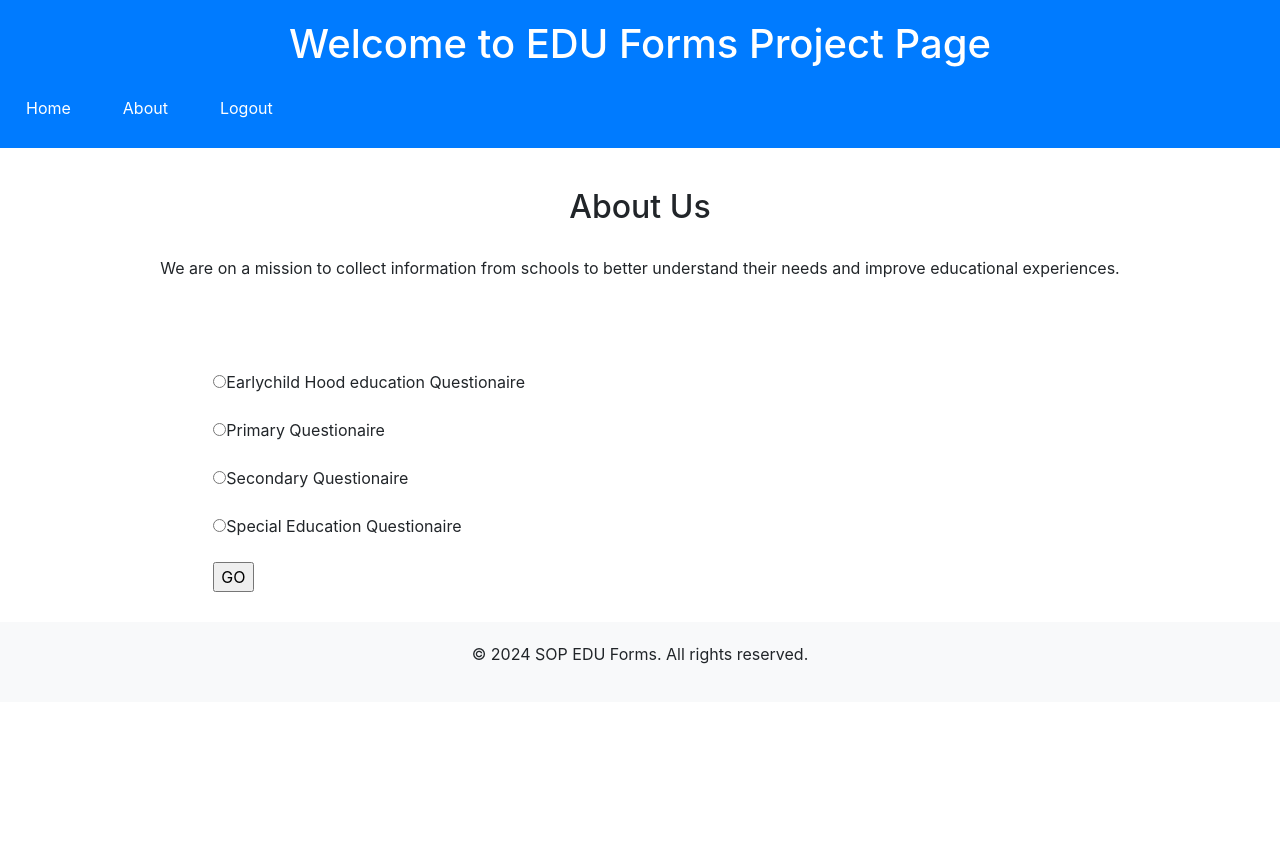
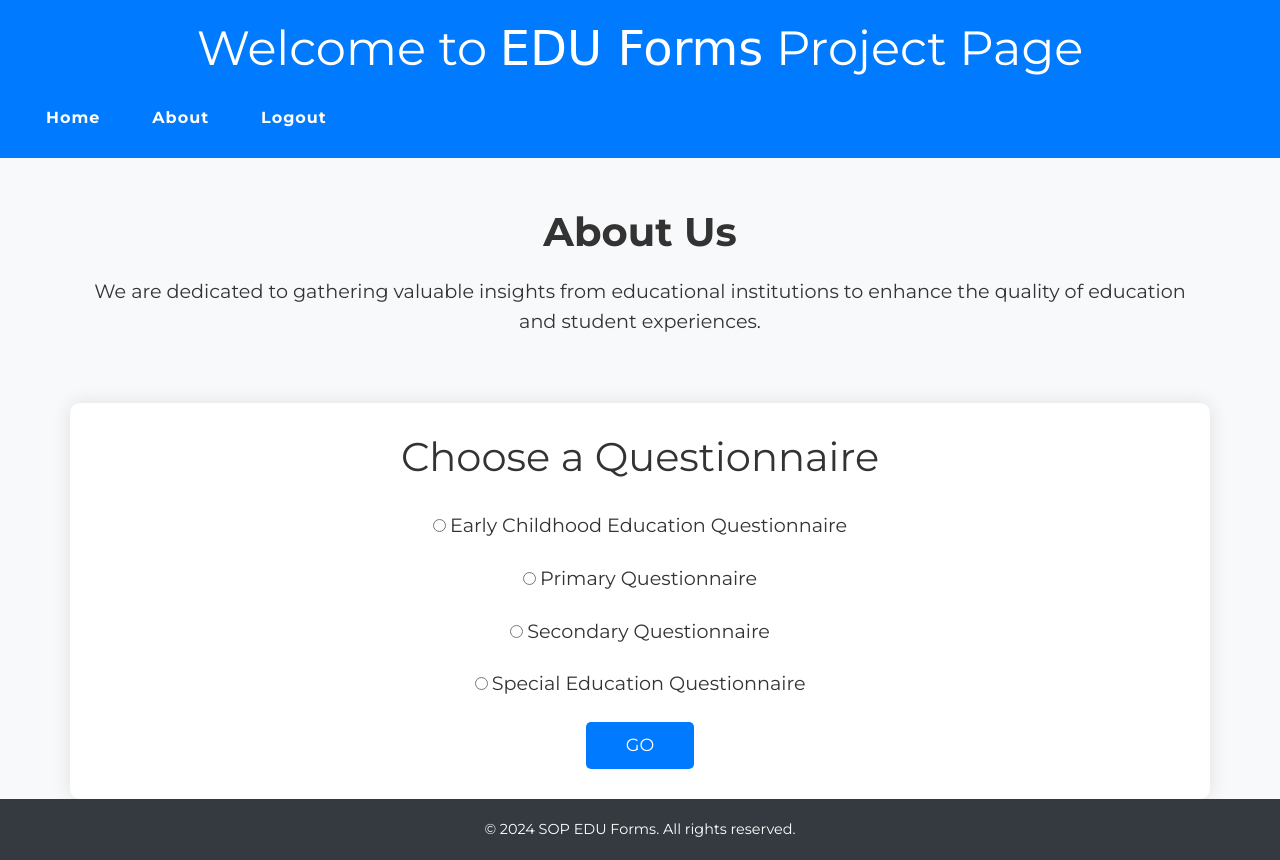
Before and after one commit to mildredfakoya/edu, a plain HTML site: page index.html in a window 1280 px wide. Before the commit the page ends 800 px from the top, so only its background shows below. Drawn offline with nearby package versions, Linux system fonts and the light colour scheme.

Commit message:
updated the homepage design

```diff
--- a/index.html
+++ b/index.html
@@ -5,12 +5,84 @@
   <meta name="viewport" content="width=device-width, initial-scale=1.0">
   <title>SOP Internship Forms Page</title>
   <link rel="stylesheet" href="https://stackpath.bootstrapcdn.com/bootstrap/4.3.1/css/bootstrap.min.css">
-  <link rel="stylesheet" href="css/main.css">
+  <link href="https://fonts.googleapis.com/css2?family=Montserrat:wght@400;700&display=swap" rel="stylesheet">
+  <style>
+    body {
+      font-family: 'Montserrat', sans-serif;
+      background-color: #f8f9fa;
+      color: #333;
+      margin: 0;
+      padding: 0;
+    }
+    header {
+      background-color: #007bff;
+      padding: 20px;
+      color: #fff;
+      text-align: center;
+    }
+    .nav {
+      margin-top: 20px;
+      text-align: center;
+    }
+    .nav a {
+      color: #fff;
+      text-decoration: none;
+      margin: 0 10px;
+      font-weight: 700;
+      letter-spacing: 1px;
+    }
+    .nav a:hover {
+      color: #f0f0f0;
+    }
+    .section {
+      padding: 50px 0;
+      text-align: center;
+    }
+    .about h2 {
+      font-size: 2.5rem;
+      margin-bottom: 20px;
+      font-weight: 700;
+    }
+    .about p {
+      font-size: 1.2rem;
+      line-height: 1.6;
+    }
+    .form-container {
+      background-color: #fff;
+      border-radius: 10px;
+      padding: 30px;
+      box-shadow: 0 0 20px rgba(0, 0, 0, 0.1);
+      text-align: center;
+    }
+    #submit-btn {
+      background-color: #007bff;
+      color: #fff;
+      border: none;
+      padding: 10px 40px;
+      font-size: 1.1rem;
+      cursor: pointer;
+      border-radius: 5px;
+      transition: background-color 0.3s;
+    }
+    #submit-btn:hover {
+      background-color: #0056b3;
+    }
+    footer {
+      background-color: #343a40;
+      padding: 20px 0;
+      color: #fff;
+      text-align: center;
+    }
+    footer p {
+      margin: 0;
+      font-size: 0.9rem;
+    }
+  </style>
 </head>
 <body>
 
 <header class="header">
-    <h1>Welcome to EDU Forms Project Page</h1>
+  <h1 style="font-size: 3rem;">Welcome to <span style="font-family: 'Pacifico', cursive;">EDU Forms</span> Project Page</h1>
   <!-- Navigation -->
   <nav class="nav">
     <a class="nav-link" href="#">Home</a>
@@ -22,37 +94,62 @@
 <section class="about section">
   <div class="container">
     <h2 class="section-heading">About Us</h2>
-      <p class="section-content">We are on a mission to collect information from schools to better understand their needs and improve educational experiences.</p>
+    <p class="section-content">We are dedicated to gathering valuable insights from educational institutions to enhance the quality of education and student experiences.</p>
   </div>
 </section>
 
-  <div class="row" style="margin-top: 20px; margin-bottom: 20px;">
-    <div class="col-2"></div>
-    <div class="col-8">
-      <form method ="post" name = "choices">
-        <input type = "radio" name ="type" value = "earlychild"/>Earlychild Hood education Questionaire<br/><br/>
-        <input type = "radio" name ="type" value = "pri"/>Primary Questionaire<br/><br/>
-        <input type = "radio" name ="type" value = "sec"/>Secondary Questionaire<br/><br/>
-        <input type = "radio" name ="type" value = "Special"/>Special Education Questionaire<br/><br/>
-        <input type = submit name = submit value = GO>
+<div class="container form-container">
+  <h2 style="font-size: 2.5rem; margin-bottom: 30px;">Choose a Questionnaire</h2>
+  <form method="post" name="choices">
+    <div class="form-group">
+      <input type="radio" id="earlychild" name="type" value="earlychild">
+      <label for="earlychild" style="font-size: 1.2rem;">Early Childhood Education Questionnaire</label><br>
+    </div>
+    <div class="form-group">
+      <input type="radio" id="pri" name="type" value="pri">
+      <label for="pri" style="font-size: 1.2rem;">Primary Questionnaire</label><br>
+    </div>
+    <div class="form-group">
+      <input type="radio" id="sec" name="type" value="sec">
+      <label for="sec" style="font-size: 1.2rem;">Secondary Questionnaire</label><br>
+    </div>
+    <div class="form-group">
+      <input type="radio" id="special" name="type" value="Special">
+      <label for="special" style="font-size: 1.2rem;">Special Education Questionnaire</label><br>
+    </div>
+    <button type="submit" id="submit-btn" name="submit">GO</button>
   </form>
-
 </div>
-    <div class="col-2"></div>
-
-  </div>
-
 
 <footer class="footer">
   <div class="container">
     <p>© 2024 SOP EDU Forms. All rights reserved.</p>
   </div>
 </footer>
+
 <script>
-let formvalue = document.forms.choices.type.value;
-if(formvalue == earlychild){
+  const submitBtn = document.getElementById("submit-btn");
+  submitBtn.addEventListener("click", function(event) {
+    event.preventDefault();
+    const formValue = document.querySelector('input[name="type"]:checked').value;
+    switch (formValue) {
+      case "earlychild":
+        window.location.href = "pages/early_childQ/ecQ_home.html";
+        break;
+      case "pri":
+        window.location.href = "pages/Pri_Quest/pq_home.html";
+        break;
+      case "sec":
+        window.location.href = "pages/sec_Quest/secQHome.html";
+        break;
+      case "Special":
+        window.location.href = "pages/se_eduq/se_home.html";
+        break;
+      default:
+        alert("Please select a module.");
+    }
+  });
+</script>
 
-}
-</script>
 </body>
 </html>
```
Lines whose indentation alone changed are shown as unchanged.
